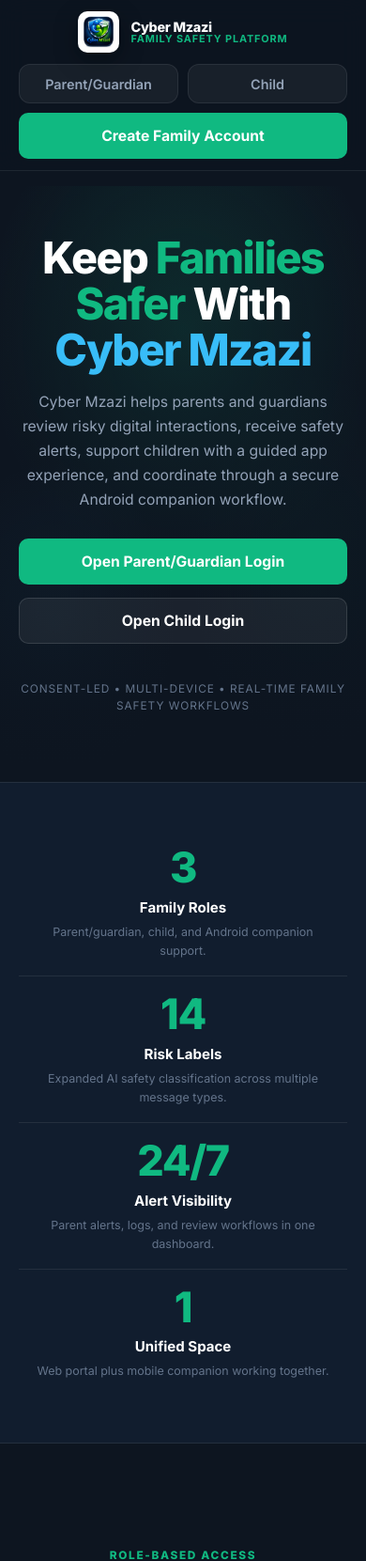
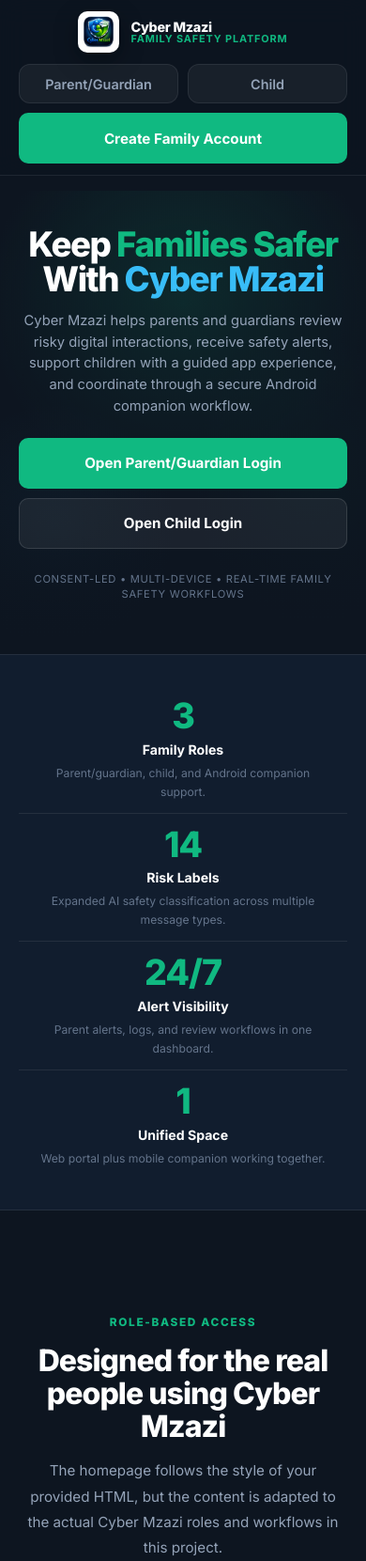
Before and after one commit to Lyne-kim/Cyber-Mzazi, a Flask app: page / in a window 390 px wide. Shown: the top 1661 px of the page at 94% size. Run offline with Flask 3, Linux system fonts and the light colour scheme.

Commit message:
Tighten mobile landing hero spacing

```diff
--- a/webapp/templates/landing.html
+++ b/webapp/templates/landing.html
@@ -619,8 +619,8 @@
 
       .landing-hero {
         min-height: auto;
-        padding-top: 52px;
-        padding-bottom: 56px;
+        padding-top: 38px;
+        padding-bottom: 40px;
       }
 
       .landing-hero-content {
@@ -632,14 +632,17 @@
       }
 
       .landing-hero h1 {
-        font-size: clamp(2.45rem, 12vw, 3.55rem);
-        margin-bottom: 18px;
+        font-size: clamp(2.05rem, 9.4vw, 2.95rem);
+        line-height: 1.02;
+        letter-spacing: -0.04em;
+        margin-bottom: 14px;
       }
 
       .landing-hero p {
-        margin-bottom: 28px;
-        font-size: 0.98rem;
-        line-height: 1.65;
+        max-width: 34rem;
+        margin-bottom: 22px;
+        font-size: 0.92rem;
+        line-height: 1.55;
       }
 
       .landing-button-row,
@@ -647,9 +650,18 @@
         width: 100%;
       }
 
+      .landing-button-row {
+        gap: 10px;
+        margin-bottom: 24px;
+      }
+
       .landing-button,
       .landing-button-secondary {
         width: 100%;
+        min-height: 54px;
+        padding-top: 12px;
+        padding-bottom: 12px;
+        font-size: 0.95rem;
       }
 
       .landing-nav-actions .landing-button {
@@ -657,8 +669,34 @@
       }
 
       .landing-microcopy {
-        font-size: 0.74rem;
-        line-height: 1.5;
+        max-width: 20rem;
+        margin: 0 auto;
+        font-size: 0.7rem;
+        line-height: 1.45;
+        letter-spacing: 0.06em;
+      }
+
+      .landing-stats {
+        padding-top: 32px;
+        padding-bottom: 32px;
+      }
+
+      .landing-stat {
+        padding-top: 14px;
+        padding-bottom: 14px;
+      }
+
+      .landing-stat strong {
+        font-size: 2.35rem;
+        margin-bottom: 8px;
+      }
+
+      .landing-stat span {
+        font-size: 0.88rem;
+      }
+
+      .landing-stat small {
+        font-size: 0.76rem;
       }
 
       .landing-stats-grid,
```
